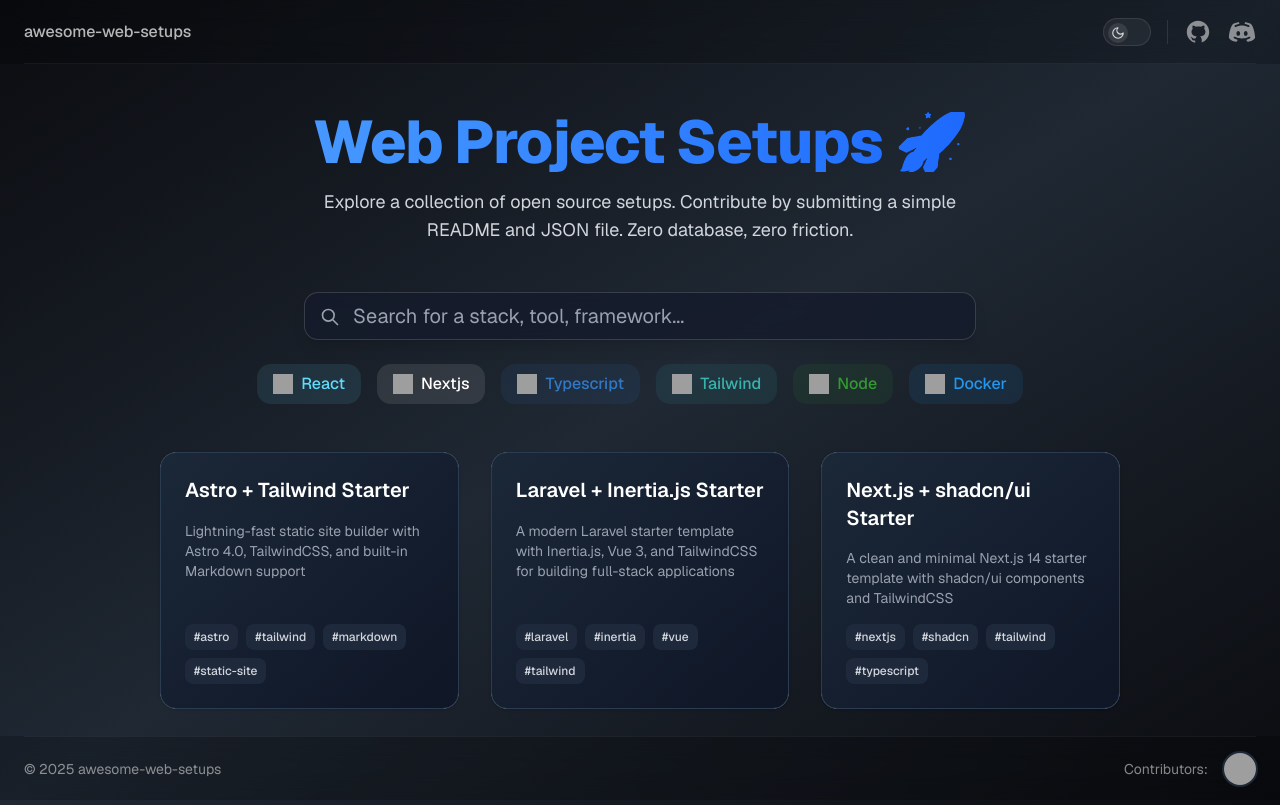
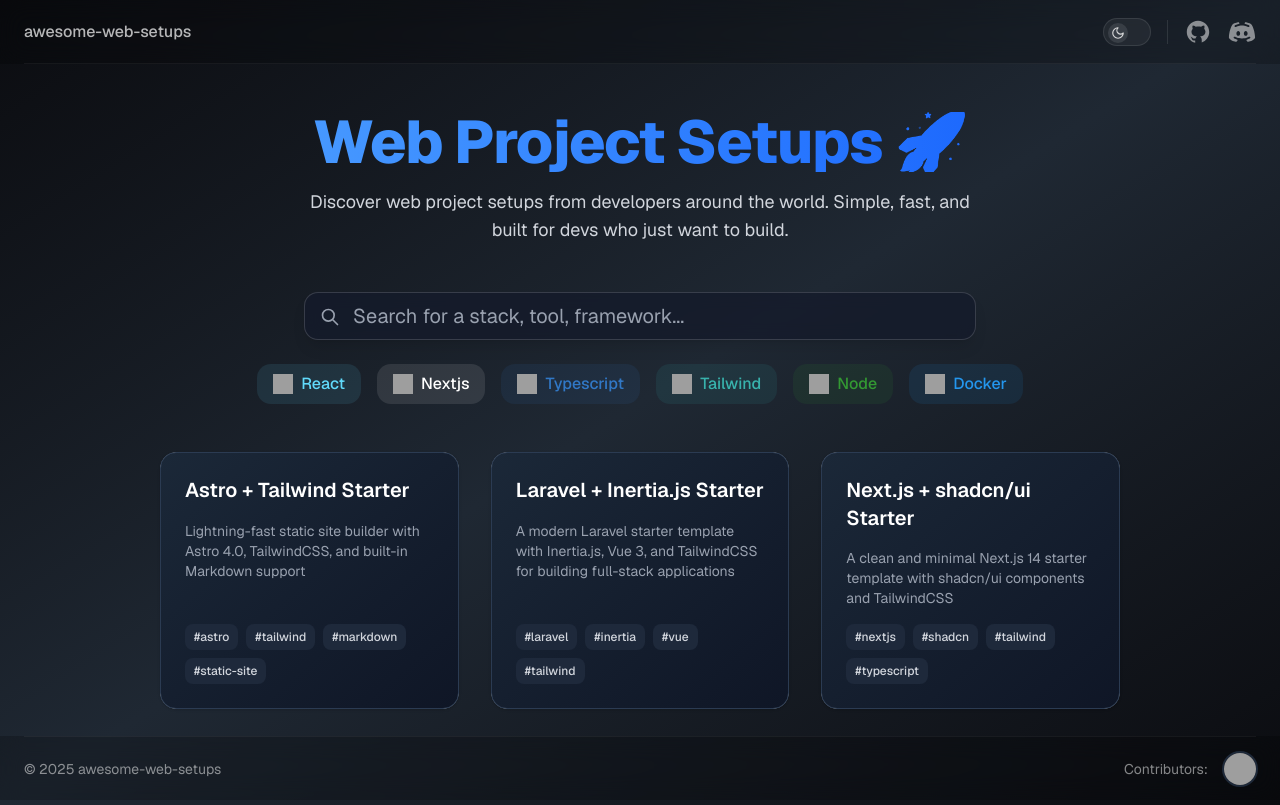
Before and after one commit to aploon/awesome-web-setups, a Next.js app: page / in a window 1280 px wide. Built offline with nearby package versions, Linux system fonts and the light colour scheme; grey boxes are pictures that could not be loaded.

Commit message:
Revise README.md to provide an overview of the project, including features and available setups. Update page.tsx to enhance the introductory text for clarity and engagement. Add instructions for adding new setups and contributors section.

```diff
--- a/src/app/page.tsx
+++ b/src/app/page.tsx
@@ -198,7 +198,8 @@
                     Web Project Setups 🚀
                   </h1>
                   <p className="text-gray-600 dark:text-gray-300 max-w-2xl mx-auto text-lg">
-                    Explore a collection of open source setups. Contribute by submitting a simple README and JSON file. Zero database, zero friction.
+                  Discover web project setups from developers around the world.
+                  Simple, fast, and built for devs who just want to build.
                   </p>
                 </div>
 
```
Also changed, not shown: 1 other file (tests, documents, lock files or other folders).
